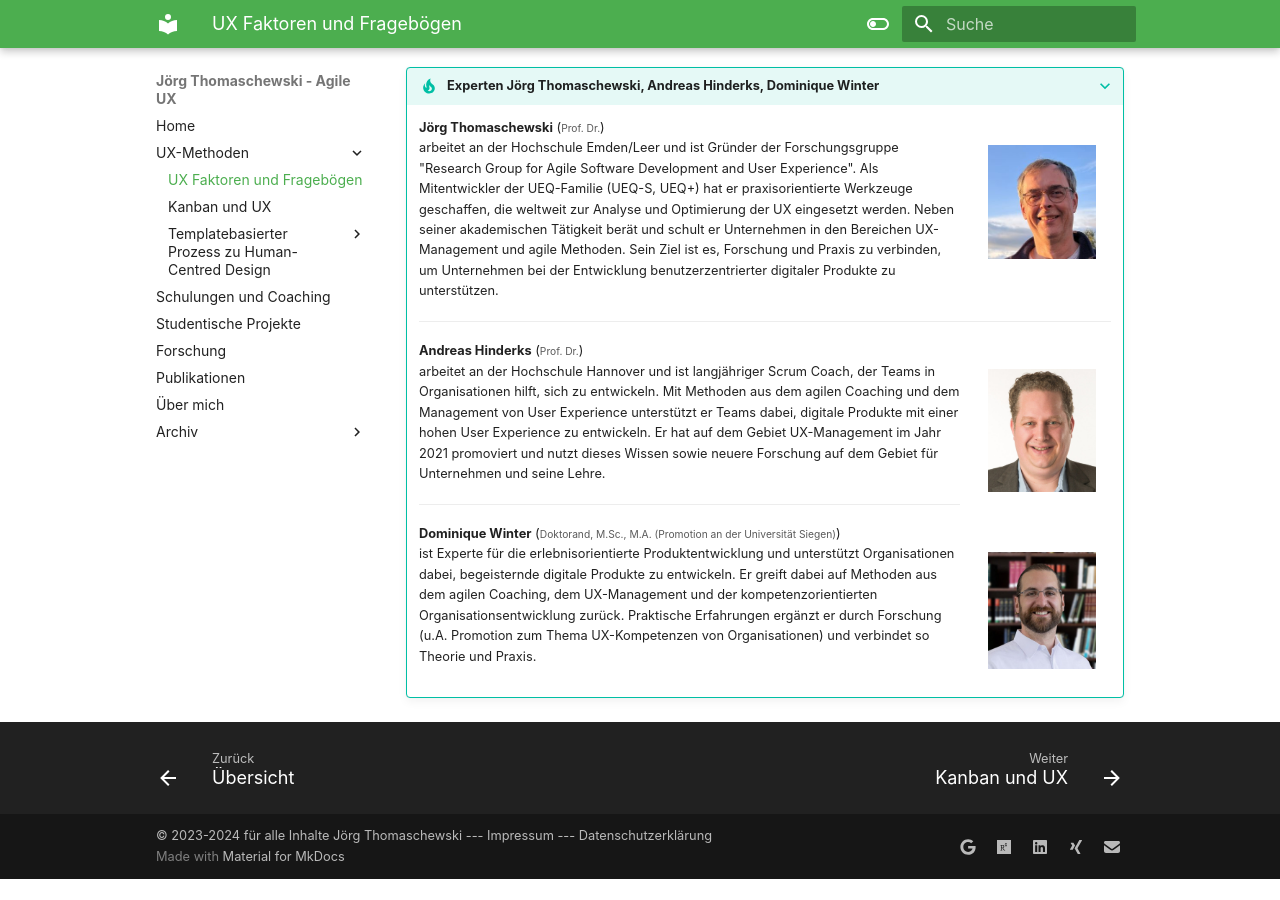
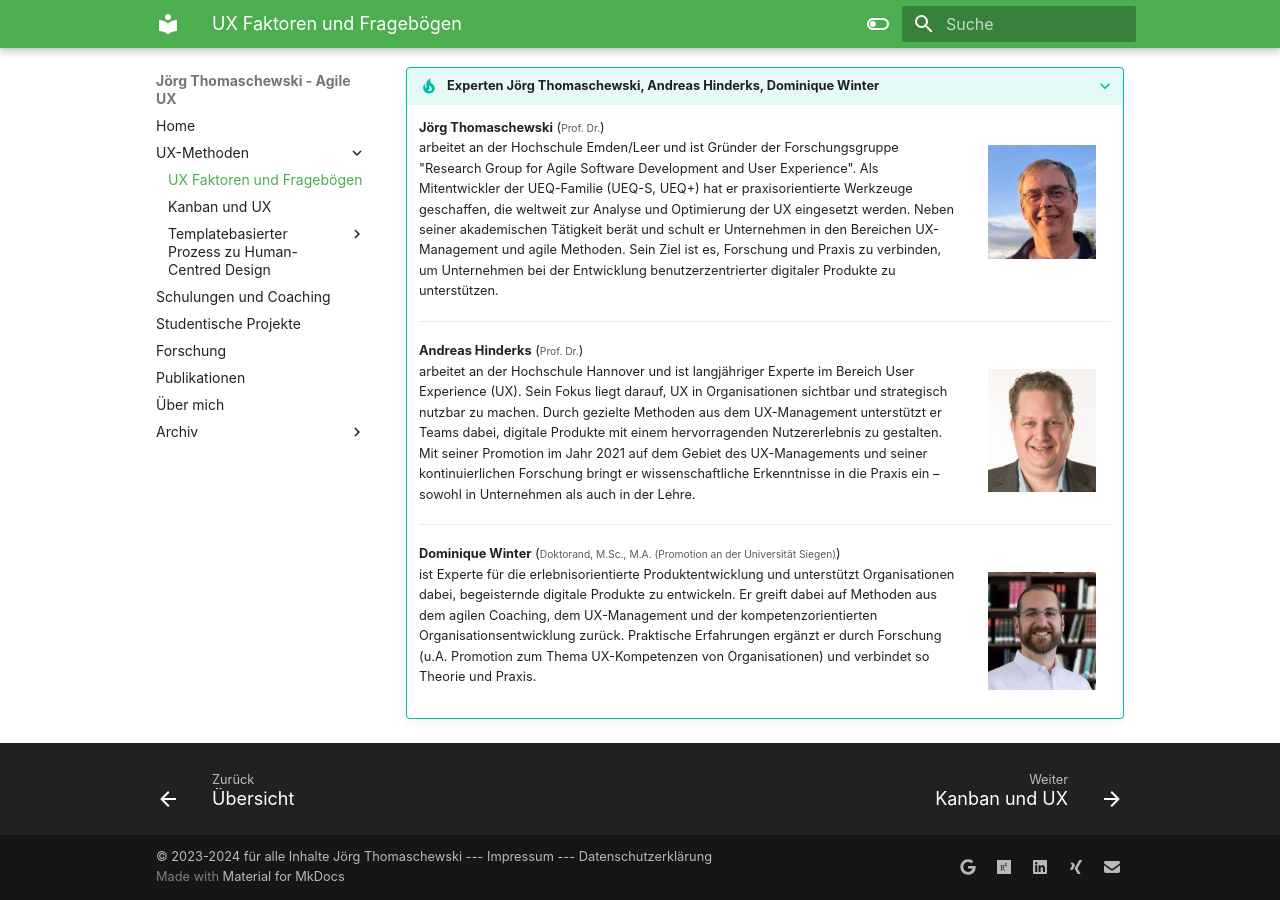
Before and after one commit to JoergThomaschewski/website-jt, an MkDocs documentation site: the page built from docs/ux-methoden/ux-faktoren.md, in a window 1280 px wide and 900 px high, scrolled down 4838 px. Built offline with MkDocs 1.6.1 and Material for MkDocs 9.7.7, drawn with Linux system fonts in a browser that asks for light colours; before the commit the page ends 5717 px from its top, so only the background shows below that.

Commit message:
korrektur AndreasH

```diff
--- a/docs/ux-methoden/ux-faktoren.md
+++ b/docs/ux-methoden/ux-faktoren.md
@@ -110,7 +110,7 @@ In der Praxis hat sich gezeigt, dass es im Management und im Entwicklungsteam ke
 
     ---
 
-    **Andreas Hinderks** (<small>Prof. Dr.</small>)![Andreas Hinderks](assets/hinderks-600x679.jpg){align=right width="20%"}<br> arbeitet an der Hochschule Hannover und ist langjähriger Scrum Coach, der Teams in Organisationen hilft, sich zu entwickeln. Mit Methoden aus dem agilen Coaching und dem Management von User Experience unterstützt er Teams dabei, digitale Produkte mit einer hohen User Experience zu entwickeln. Er hat auf dem Gebiet UX-Management im Jahr 2021 promoviert und nutzt dieses Wissen sowie neuere Forschung auf dem Gebiet für Unternehmen und seine Lehre.
+    **Andreas Hinderks** (<small>Prof. Dr.</small>)![Andreas Hinderks](assets/hinderks-600x679.jpg){align=right width="20%"}<br> arbeitet an der Hochschule Hannover und ist langjähriger Experte im Bereich User Experience (UX). Sein Fokus liegt darauf, UX in Organisationen sichtbar und strategisch nutzbar zu machen. Durch gezielte Methoden aus dem UX-Management unterstützt er Teams dabei, digitale Produkte mit einem hervorragenden Nutzererlebnis zu gestalten. Mit seiner Promotion im Jahr 2021 auf dem Gebiet des UX-Managements und seiner kontinuierlichen Forschung bringt er wissenschaftliche Erkenntnisse in die Praxis ein – sowohl in Unternehmen als auch in der Lehre.
 
     ---
 
```
